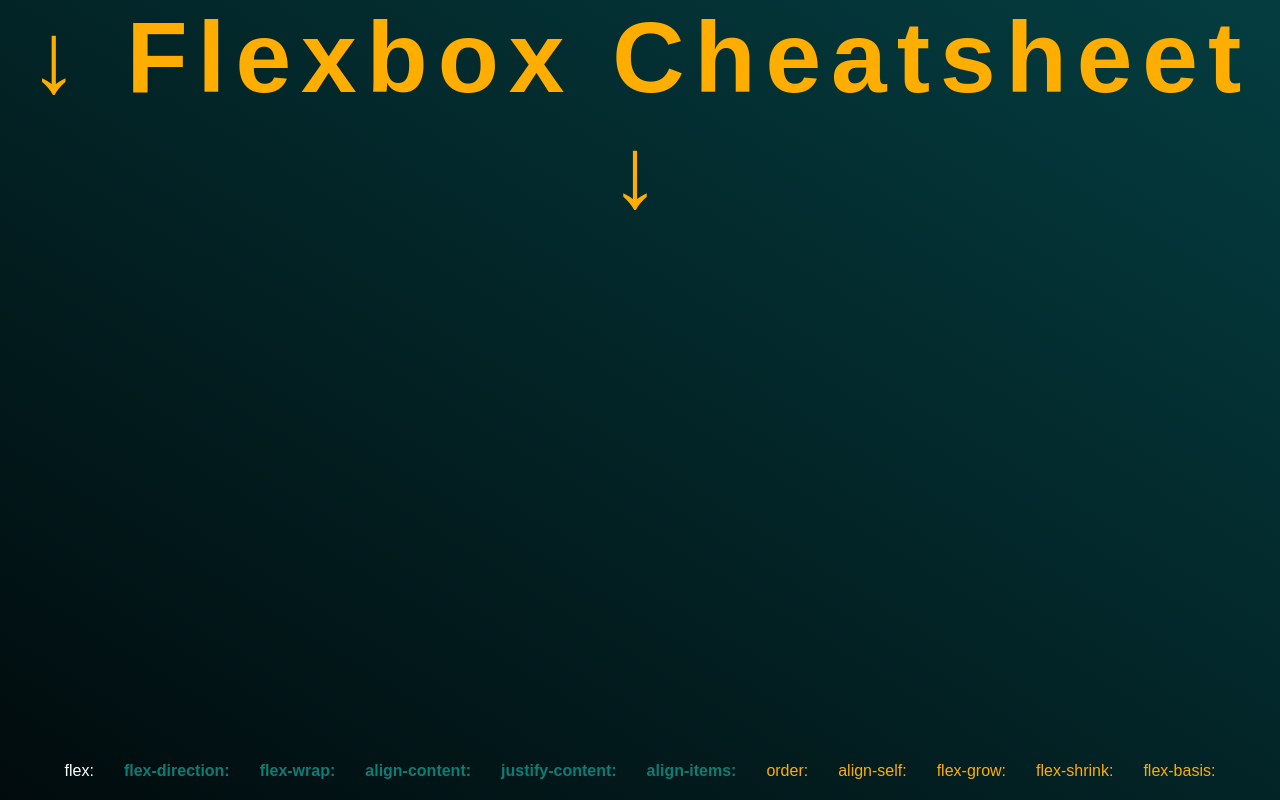
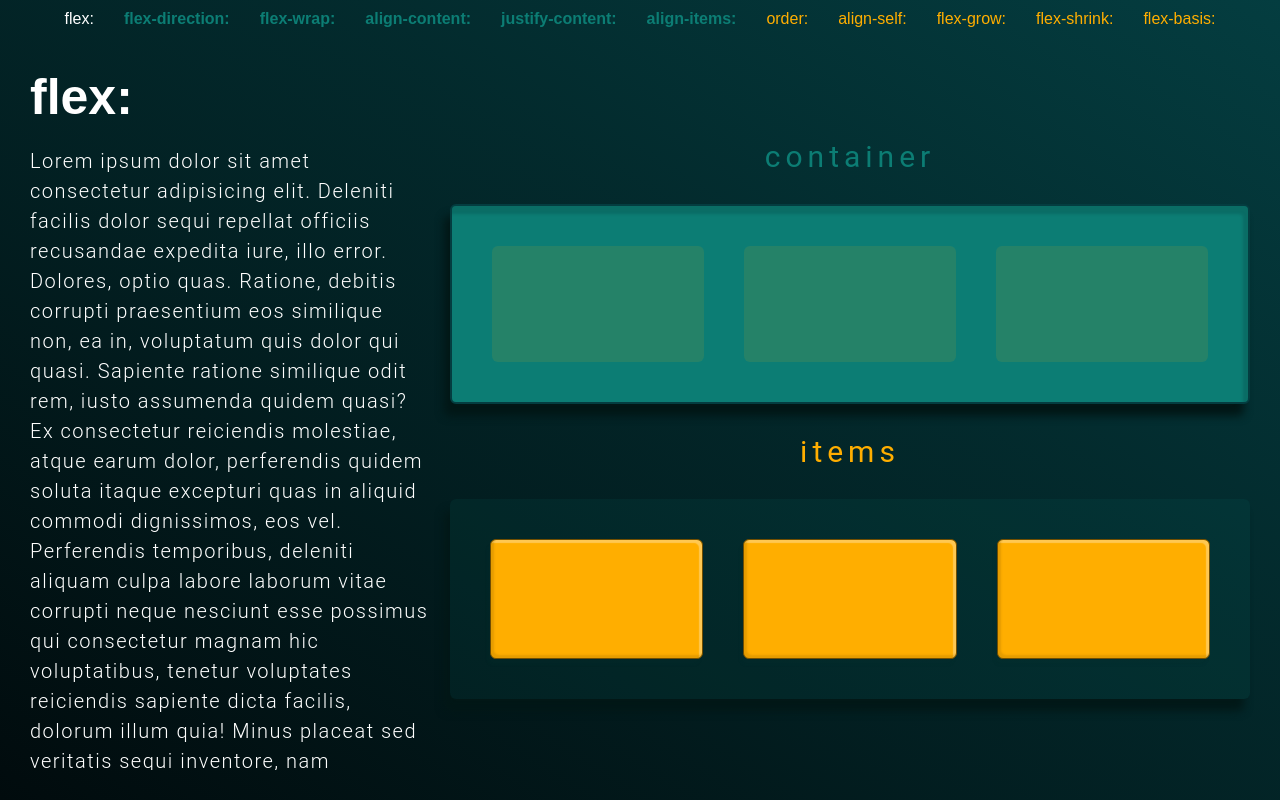
Before and after one commit to pilana5minut/CSS-Flexbox-Cheatsheet, a website: page index.html in a window 1280 px wide. Drawn offline with Linux system fonts and the light colour scheme; files whose address does not match are found by name.

Commit message:
Добавляет HTML и CSS для схемы в секции flex

```diff
--- a/index.html
+++ b/index.html
@@ -14,10 +14,10 @@
 <body>
 
   <div class="page-wrapper">
-    <header class="header">
+    <!-- <header class="header">
       <a class="header__link" href="#anchor-scroll-box">&darr; Flexbox
         Cheatsheet &darr;</a>
-    </header>
+    </header> -->
 
     <div class="page">
       <nav class="nav">
@@ -78,13 +78,19 @@
               Assumenda repudiandae eius itaque nemo odit, ipsa beatae saepe
               voluptas. Et, quos in. Obcaecati sint rem aspernatur quia?</p>
           </article>
-          <div class="scheme">
-            <div class="scheme__container">
-              <div class="scheme__item"></div>
-              <div class="scheme__item"></div>
-              <div class="scheme__item"></div>
-              <div class="scheme__item"></div>
-              <div class="scheme__item"></div>
+          <div class="scheme scheme_flex">
+            <h3 class="scheme__title scheme__title_theme-container">container
+            </h3>
+            <div class="scheme__container scheme__container_flex">
+              <div class="scheme__item scheme__item_flex"></div>
+              <div class="scheme__item scheme__item_flex"></div>
+              <div class="scheme__item scheme__item_flex"></div>
+            </div>
+            <h3 class="scheme__title scheme__title_theme-items">items</h3>
+            <div class="scheme__container scheme__container_flex">
+              <div class="scheme__item scheme__item_flex"></div>
+              <div class="scheme__item scheme__item_flex"></div>
+              <div class="scheme__item scheme__item_flex"></div>
             </div>
           </div>
         </section>
--- a/styles/components/component-1.css
+++ /dev/null
@@ -1,4 +0,0 @@
-.paragraph {
-  background-color: rgba(61, 0, 0, 0.5);
-  color: rgb(72, 149, 106);
-}
--- /dev/null
+++ b/styles/components/scheme-flex.css
@@ -0,0 +1,39 @@
+/* unique styles .scheme */
+.scheme_flex {
+  flex-direction: column;
+  gap: 30px;
+}
+
+.scheme__title_theme-container {
+  color: var(--color-theme-container);
+}
+
+/* unique styles .scheme__container */
+.scheme__container_flex {
+  width: 800px;
+  height: 200px;
+  padding: 40px;
+  gap: 40px;
+}
+
+.scheme__container_flex:nth-child(4) {
+  background-color: rgba(12, 125, 116, 0.1);
+  border: none;
+  box-shadow: -6px 12px 8px rgba(2, 23, 22, 0.9), inset -5px 8px 3px rgba(4, 47, 43, 0);
+}
+
+.scheme__container_flex:nth-child(2) .scheme__item_flex {
+  background-color: rgba(255, 174, 0, 0.1);
+  border: none;
+  box-shadow: -3px 6px 2px rgba(4, 47, 43, 0), inset 3px -3px 2px rgba(168, 115, 0, 0), inset -3px 3px 1px rgba(255, 200, 82, 0);
+}
+
+/* unique styles .scheme__item */
+.scheme__item_flex {
+  flex-grow: 1;
+  height: 100%;
+}
+
+.scheme__title_theme-items {
+  color: var(--color-theme-items);
+}
--- a/styles/overall.css
+++ b/styles/overall.css
@@ -164,8 +164,17 @@
 .scheme {
   display: flex;
   flex-grow: 1;
+  flex-wrap: wrap;
   justify-content: center;
   align-items: center;
+}
+
+.scheme__title {
+  font-weight: 400;
+  font-size: 30px;
+  font-family: "Roboto", sans-serif;
+  color: var(--color-white);
+  letter-spacing: 5px;
 }
 
 .scheme__container {
--- a/styles/styles.css
+++ b/styles/styles.css
@@ -7,4 +7,4 @@
 
 /* import components */
 
-/* @import url("../styles/components/component-1.css"); */
+@import url("components/scheme-flex.css");
```
